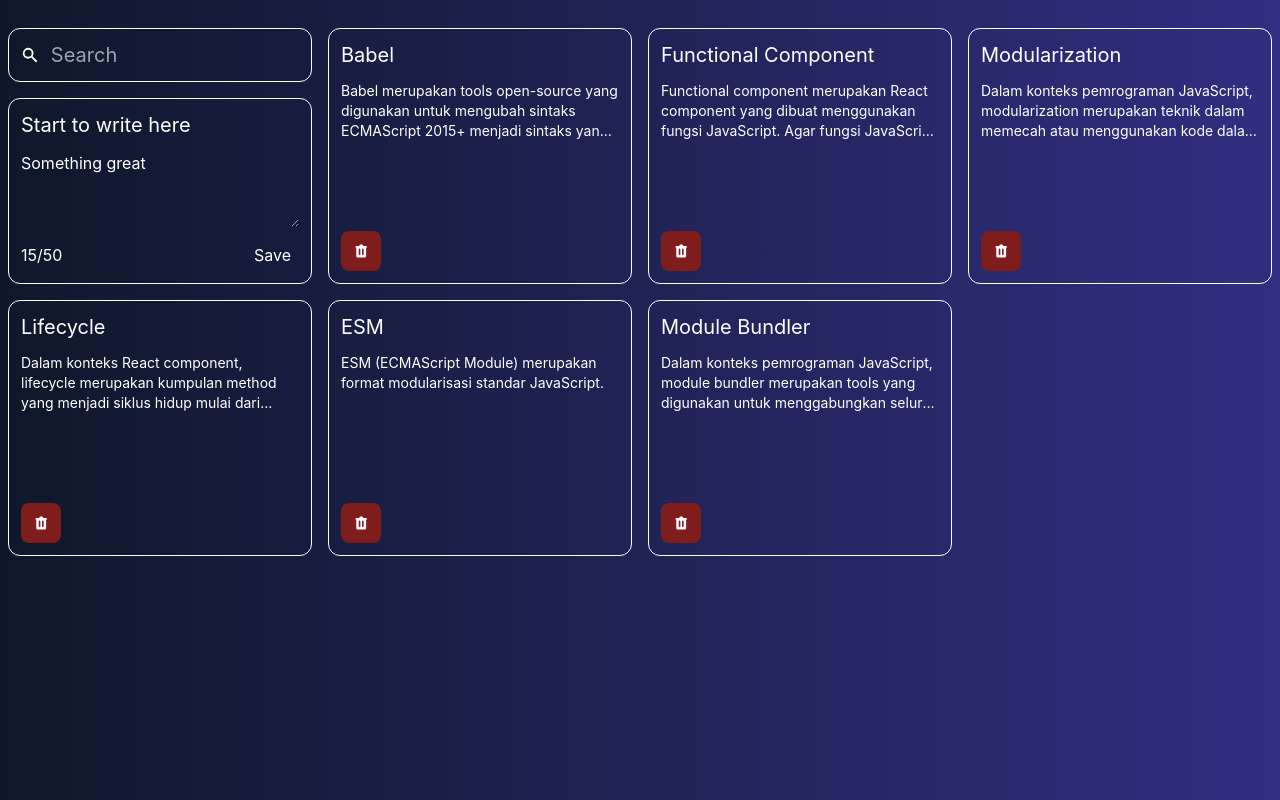
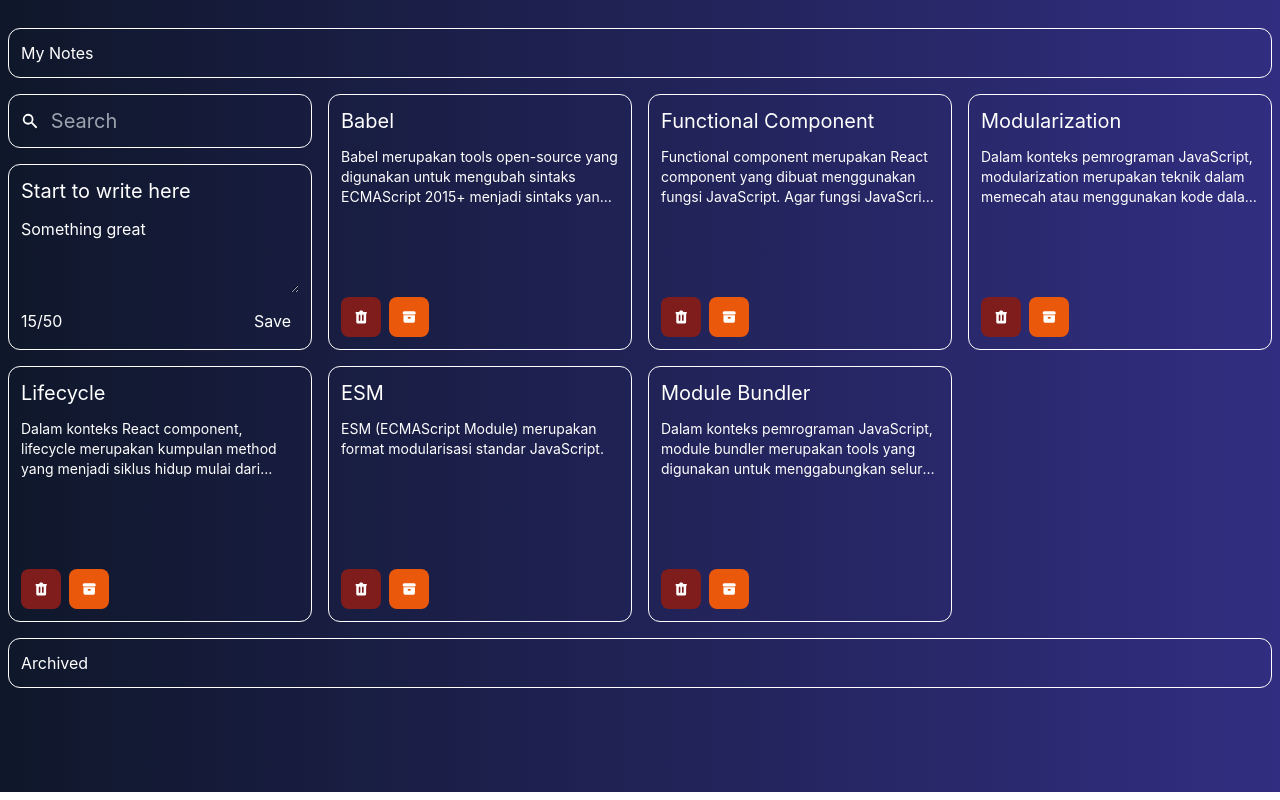
Before and after one commit to abadisurio/coolnote, a React (Create React App) app: page / in a window 1280 px wide. Built offline with nearby package versions, Linux system fonts and the light colour scheme.

Commit message:
coolnote: relayout list

```diff
--- a/src/components/CardGrid.js
+++ b/src/components/CardGrid.js
@@ -63,13 +63,25 @@ const CardGrid = () => {
 
     const handleDelete = (id) => {
         setData(data.filter(item => item.id !== id))
+    }
 
+    const handleArchive = (id) => {
+        setData(
+            data.map(item => item.id === id ? ({ ...item, archived: !item.archived }) : item)
+        )
     }
 
     const isSaveDisabled = newNote.body.length > 50
 
     return (
+        <>
+            <div className='flex flex-col '>
+                <div className='rounded-xl border border-white m-2 p-3 hover:bg-slate-700 transition duration-150 flex flex-row content-center '>
+                    <h1>My Notes</h1>
+                </div>
+            </div>
             <div className='grid grid-cols-1 md:grid-cols-3 lg:grid-cols-4'>
+
                 {isLoading && <h1>Loading</h1>}
                 <div className='flex flex-col'>
                     <div className='rounded-xl border border-white m-2 p-3 hover:bg-slate-700 transition duration-150 flex flex-row content-center'>
@@ -88,14 +100,30 @@ const CardGrid = () => {
                 </div>
                 {data.length === 0 && (
                     <div className='rounded-xl border border-white m-2 p-3 flex h-64'>
+                        <h1 className='w-full self-center text-center'>Tidak ada data</h1>
+                    </div>
+                )}
+                {(searchKey === "" ? data : searchedNote).map(item => {
+                    return !item.archived && <NoteCard item={item} action={{ handleDelete, handleArchive }} />
+                })}
+            </div>
+            <div className='flex flex-col '>
+                <div className='rounded-xl border border-white m-2 p-3 hover:bg-slate-700 transition duration-150 flex flex-row content-center '>
+                    <h1>Archived</h1>
+                </div>
+            </div>
+            <div className='grid grid-cols-1 md:grid-cols-3 lg:grid-cols-4'>
+                {(searchKey === "" ? data : searchedNote).map(item => {
+                    return item.archived && <NoteCard item={item} action={{ handleDelete, handleArchive }} />
+                })}
+                {data.length === 0 && (
+                    <div className='rounded-xl border border-white m-2 p-3 flex h-64'>
 
                         <h1 className='w-full self-center text-center'>Tidak ada data</h1>
                     </div>
                 )}
-            {(searchKey === "" ? data : searchedNote).map(item => {
-                return <NoteCard item={item} action={{ handleDelete }} />
-            })}
             </div>
+        </>
     )
 }
 
--- a/src/components/NoteCard.js
+++ b/src/components/NoteCard.js
@@ -1,5 +1,5 @@
 import React from 'react'
-import { TrashIcon } from '@heroicons/react/solid'
+import { TrashIcon, ArchiveIcon } from '@heroicons/react/solid'
 
 const NoteCard = ({ item, action }) => {
     console.log('item', item)
@@ -12,10 +12,16 @@ const NoteCard = ({ item, action }) => {
                 </p>
             </div>
             <div className='flex'>
-                <button className={`p-1 pr-0 bg-red-900 radius rounded-lg  overflow-hidden w-10 focus:w-32 transition duration-1000`} >
+                <button className={`p-1 pr-0 bg-red-900 radius rounded-lg  overflow-hidden w-10 focus:w-32 mr-2`} >
                     <div className='w-28 flex'>
                         <TrashIcon className='h-5 w-7 mx-2 self-center ' />
                         <span className={`w-full bg-slate-900 ml-1 p-1 px-3 radius rounded-lg text-slate-200`} onClick={() => action.handleDelete(item.id)}>Hapus</span>
+                    </div>
+                </button>
+                <button className={`p-1 pr-0 bg-orange-600 radius rounded-lg  overflow-hidden w-10 focus:w-32 mr-2`} >
+                    <div className='w-28 flex'>
+                        <ArchiveIcon className='h-5 w-7 mx-2 self-center ' />
+                        <span className={`w-full bg-slate-900 ml-1 p-1 px-3 radius rounded-lg text-slate-200`} onClick={() => action.handleArchive(item.id)}>{item.archived ? 'keluar' : 'arsip'}</span>
                     </div>
                 </button>
             </div>
--- a/src/pages/Home.js
+++ b/src/pages/Home.js
@@ -3,7 +3,7 @@ import CardGrid from '../components/CardGrid'
 
 const Home = () => {
     return (
-        <div className='bg-gradient-to-r from-slate-900 to-indigo-900 text-white h-screen'>
+        <div className='bg-gradient-to-r from-slate-900 to-indigo-900 text-white pb-24'>
             <div className='container mx-auto pt-5'>
 
                 <CardGrid />
```
Lines whose indentation alone changed are shown as unchanged.
